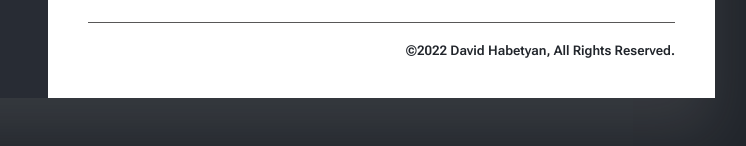
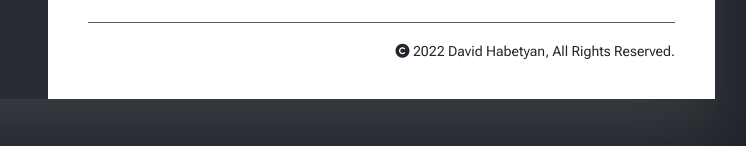
Before and after one commit to DavIdHabeTyan/CV-David-Habetyan, a website: page index.html in a window 1280 px wide. Shown: the part 1430-1576 px from the top of the page, 425-1171 px from the left. Drawn offline with Linux system fonts and the light colour scheme.

Commit message:
changed symbol copyright

```diff
--- a/index.html
+++ b/index.html
@@ -248,7 +248,13 @@
     </div>
     <footer class="footer">
       <div class="footer_div">
-        <h5 >©2022 David Habetyan, All Rights Reserved.</h5>
+        <ul>
+          <li>
+            <i class="fa-solid fa-copyright"></i>
+            2022 David Habetyan, All Rights Reserved.
+          </li>
+        </ul>
+
       </div>
     </footer>
   </div>
--- a/style.css
+++ b/style.css
@@ -6,6 +6,7 @@
     box-sizing: border-box;
     font-family: 'Roboto Flex', sans-serif;
     text-decoration: none;
+    list-style: none;
 }
 
 body {
@@ -412,10 +413,15 @@ p {
     display: flex;
     /*flex-flow: row;*/
     /*justify-content: right;*/
-    color: #21252BFF;
     flex-direction: column;
     align-items: flex-end;
     margin-top: 25px;
     padding-top: 20px;
     border-top: 1px solid rgba(47, 46, 46, 0.8);
 }
+
+
+.footer_div ul li {
+    font-size: 14px;
+    color: #21252BFF;
+}
```
